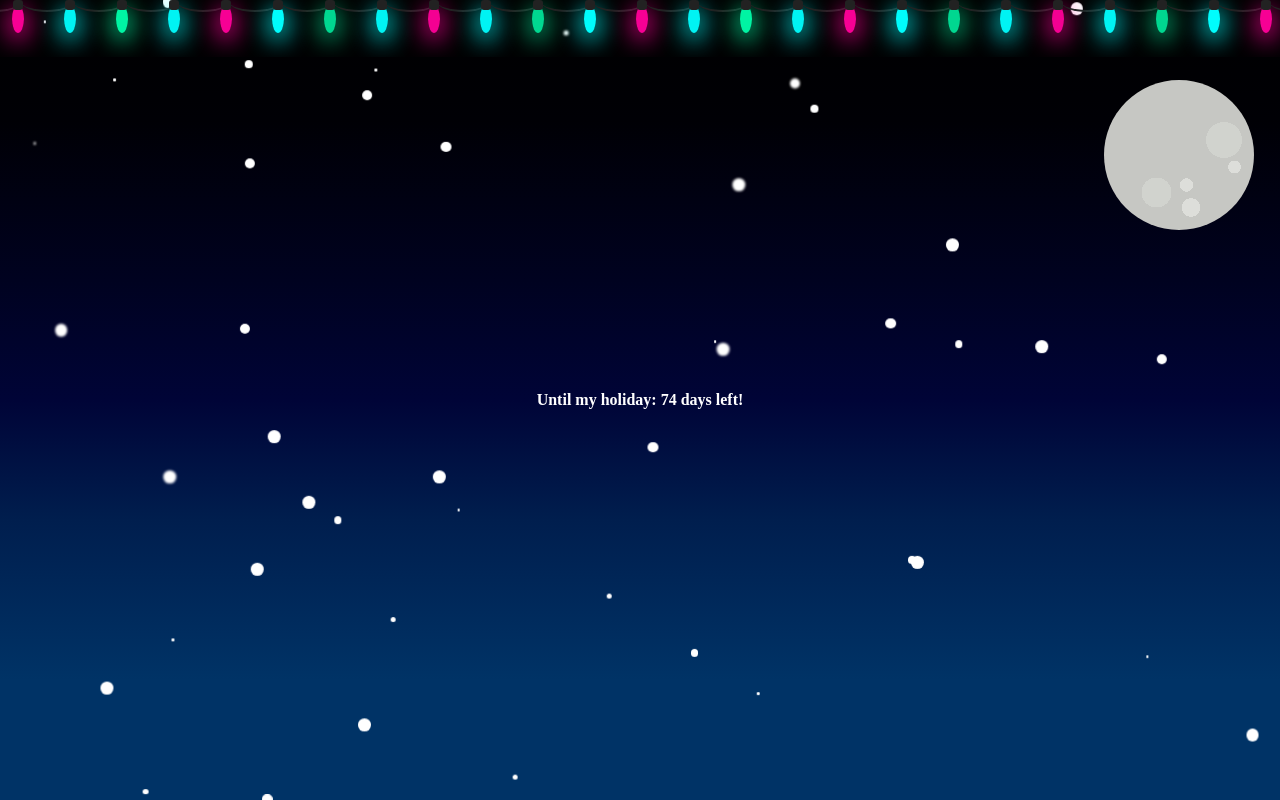
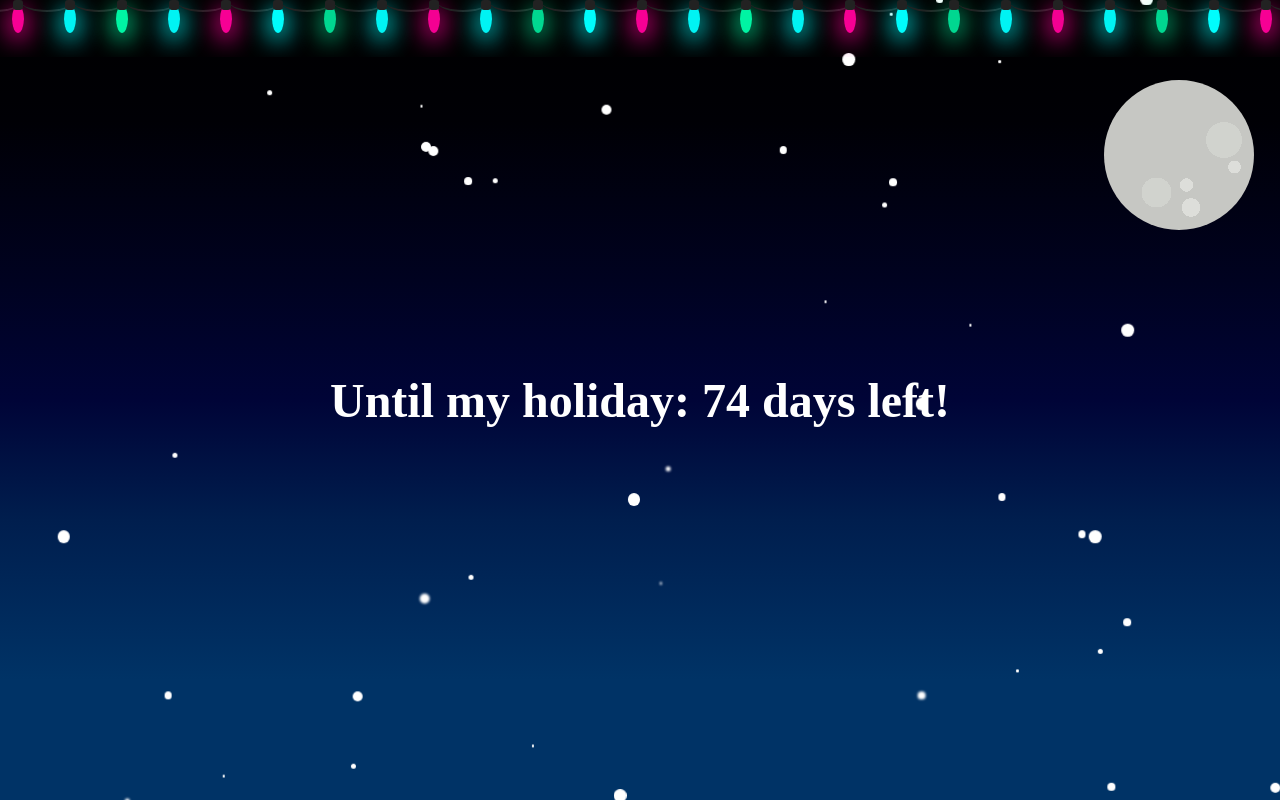
Before and after one commit to kubraguler/christmas-challenge, a React (Create React App) app: page / in a window 1280 px wide. Built offline with nearby package versions, Linux system fonts and the light colour scheme.

Commit message:
Add days for holiday

```diff
--- a/src/App.js
+++ b/src/App.js
@@ -1,7 +1,7 @@
 import Snowflake from "./components/Snowflake/Snowflake";
 import ChristmasLights from "./components/ChristmasLights/ChristmasLights";
 import Moon from "./components/Moon/Moon";
-import Reindeer from "./components/Reindeer/Reindeer";
+import CalculateDate from "./components/Days/Days";
 
 import "./App.scss";
 
@@ -13,22 +13,9 @@ function App() {
 				<ChristmasLights />
 			</ul>
 			<Moon />
-			<Reindeer />
+			<CalculateDate />
 		</div>
 	);
 }
 
 export default App;
-
-/**
-Santas reindeer names
--Dasher
--Dancer
--Prancer
--Vixen
--Comet
--Cupid
--Donner
--Blitzen
--Rudolph
-*/
--- a/src/components/Reindeer/Reindeer.scss
+++ b/src/components/Days/Days.scss
@@ -60,4 +60,5 @@
   justify-content: center;
   text-align: center;
   color: #fff;
+  font-size: calc(var(--font-size) * 3);
 }
--- a/src/index.scss
+++ b/src/index.scss
@@ -1,3 +1,7 @@
+:root {
+  --font-size: 16px;
+}
+
 html,
 body {
   padding: 0;
```
Also changed, not shown: src/components/Days/Days.js (renamed from src/components/Reindeer/Reindeer.js, +1 -11 lines), src/components/Snowflake/Snowflake.js (+5 -7 lines). Lines whose indentation alone changed are shown as unchanged.
